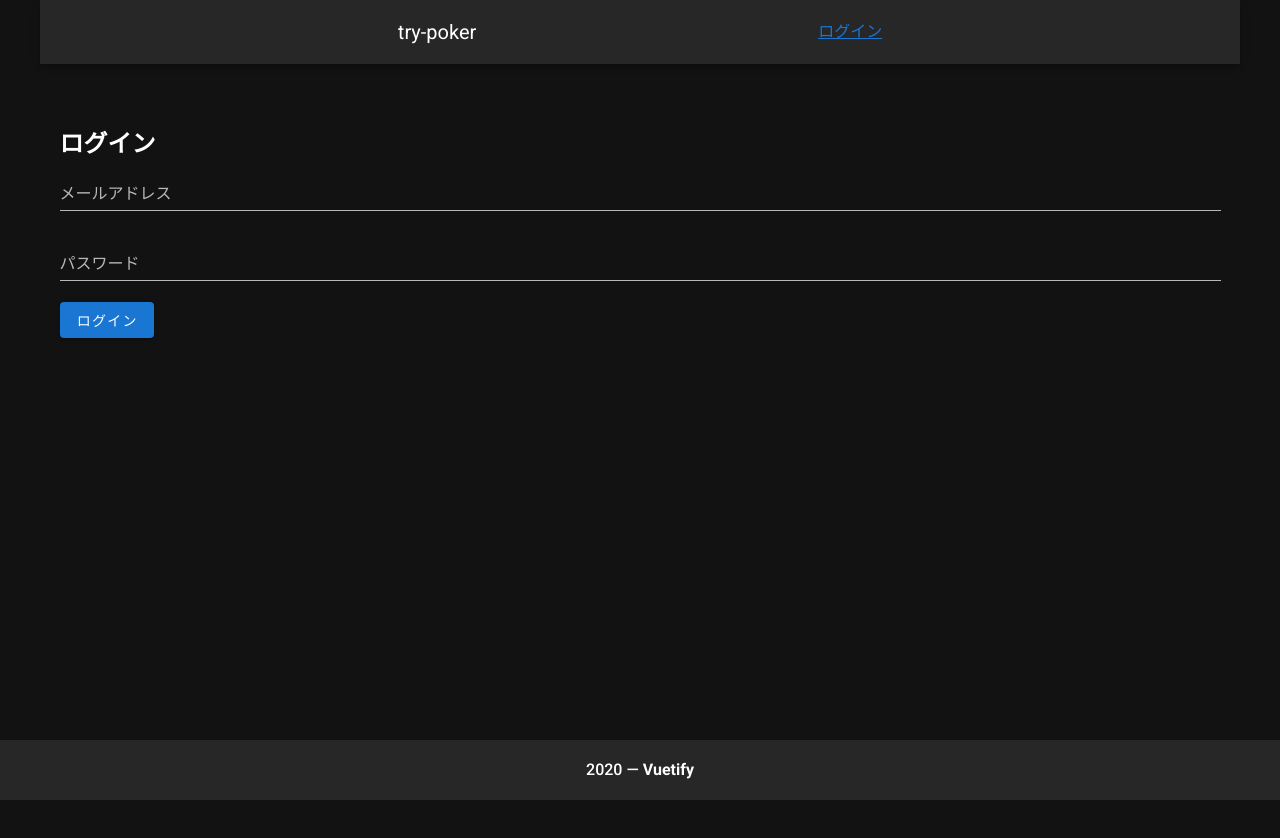
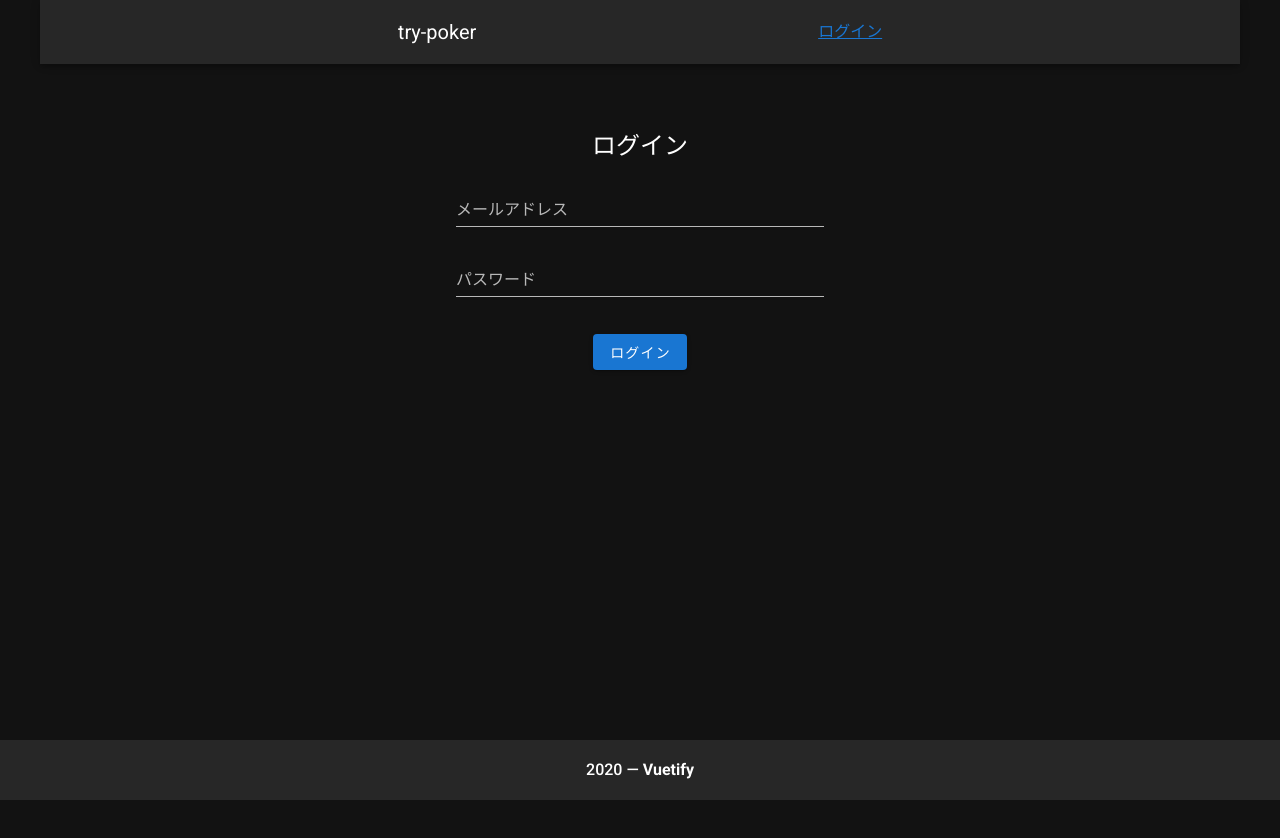
Before and after one commit to hyusai1101/poker, a Nuxt app in the folder laravel7/nuxt/: page /login in a window 1280 px wide. Shown: the top 838 px of the page. Built offline with nearby package versions, Linux system fonts and the light colour scheme.

Commit message:
ログイン画面のレイアウト修正

```diff
--- a/laravel7/nuxt/pages/login.vue
+++ b/laravel7/nuxt/pages/login.vue
@@ -1,10 +1,18 @@
 <template>
-  <v-form
-    ref="form"
-    v-model="valid"
-    lazy-validation
+  <v-row
+    justify="center"
   >
-    <h2>ログイン</h2>
+    <v-card
+      flat
+      width="90%"
+      max-width="368"
+      color="transparent"
+    >
+      <v-card-title
+        class="justify-center headline"
+      >
+        ログイン
+      </v-card-title>
           <v-text-field
             v-model="loginInfo.email"
             :rules="emailRules"
@@ -17,14 +25,18 @@
             label="パスワード"
             required
           ></v-text-field>
+      <v-card-text
+        class="text-center"
+      >
               <v-btn
                 color="primary"
                 @click="login()"
               >
                 ログイン
               </v-btn>
-  </v-form>
-
+      </v-card-text>
+    </v-card>
+  </v-row>
 </template>
 
 <script>
```
Lines whose indentation alone changed are shown as unchanged.
